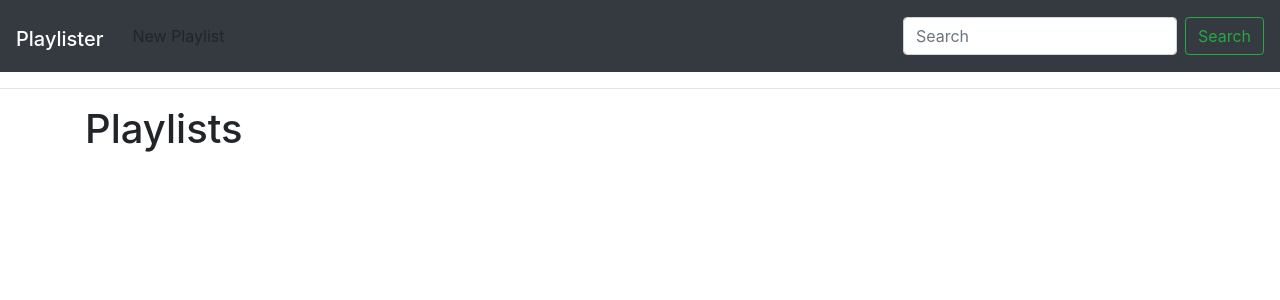
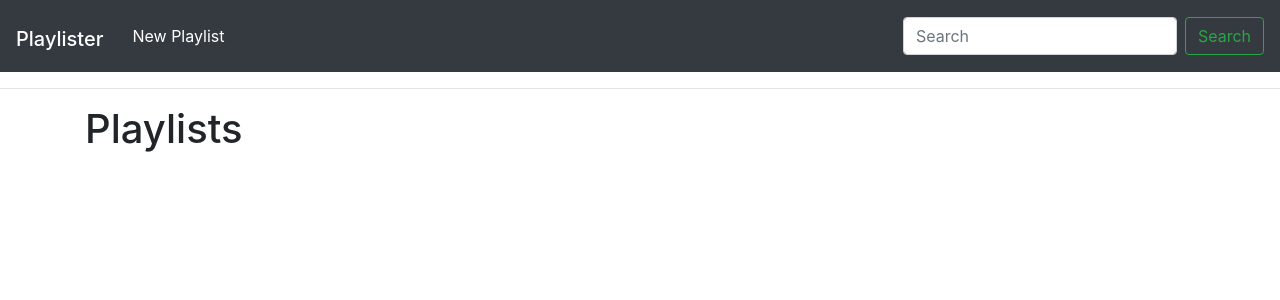
Before and after one commit to prathmesh-jagtap/Flask-Playlister-App, a Flask app: page / in a window 1280 px wide. Shown: the top 300 px of the page. Run offline with Flask 2, Linux system fonts and the light colour scheme; data that the repository does not hold is empty; some libraries are stand-ins or nearby versions.

Commit message:
navbar updated

```diff
--- a/templates/partials/navbar.html
+++ b/templates/partials/navbar.html
@@ -10,7 +10,7 @@
   <div class="collapse navbar-collapse" id="navbarSupportedContent">
     <ul class="navbar-nav mr-auto">
       <li class="nav-item active">
-        <a class="btn btn-default navbar-btn" href="/playlists/new">New Playlist <span class="sr-only">(current)</span></a>
+        <a class="btn btn-default navbar-btn" style="color : white" href="/playlists/new">New Playlist <span class="sr-only">(current)</span></a>
       </li>
     </ul>
 
```
